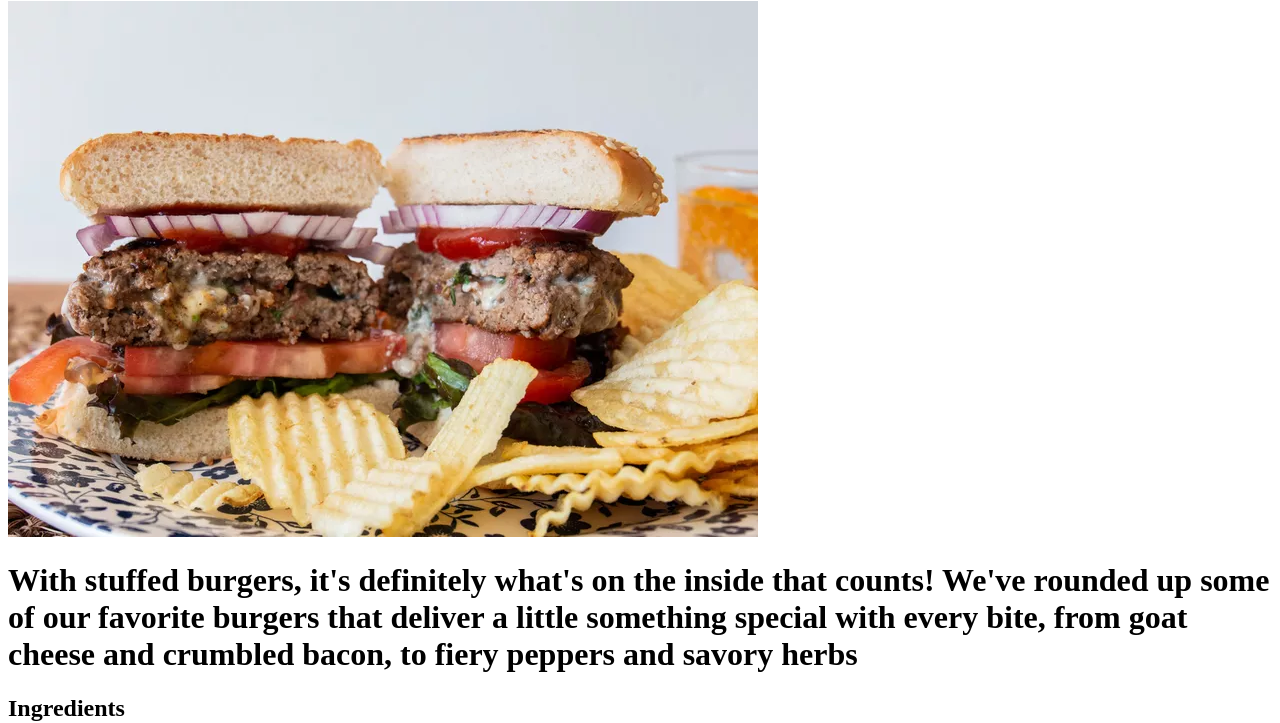
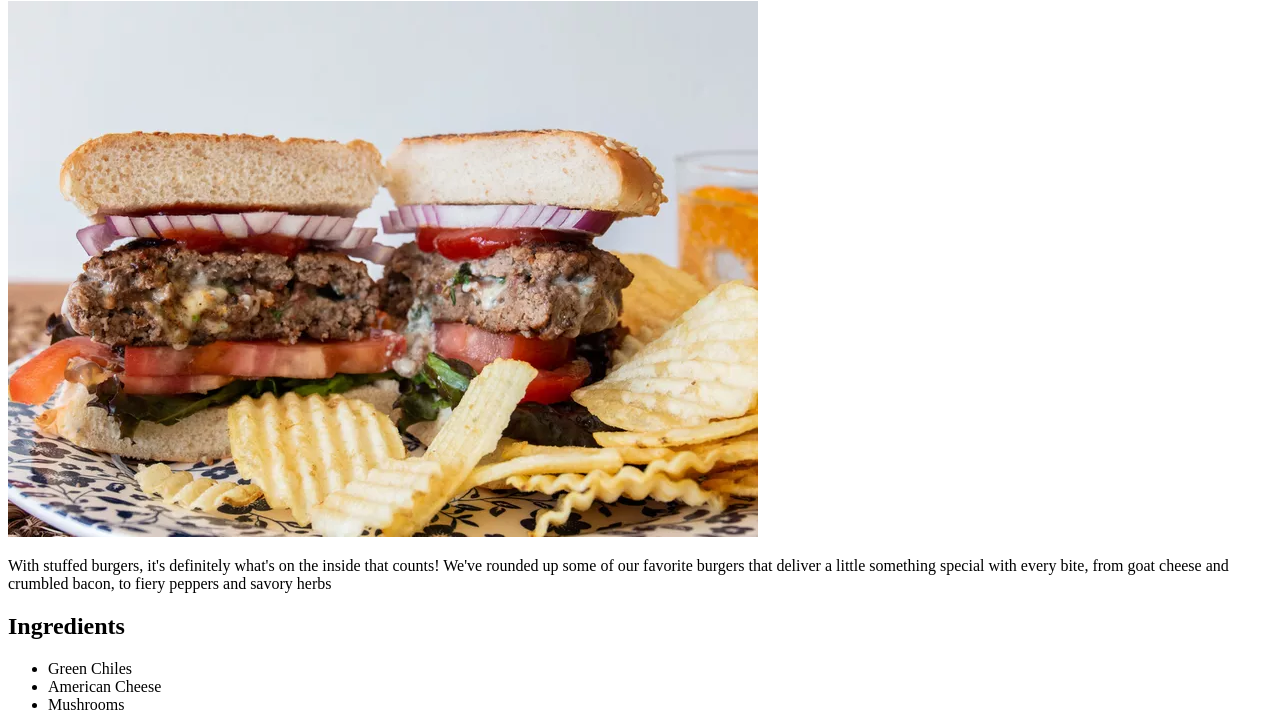
Before and after one commit to mnushin102/Recipe, a plain HTML site: page recipes/stuffed_burgers.html in a window 1280 px wide. Shown: the part 79-802 px from the top of the page. Drawn offline with Linux system fonts and the light colour scheme.

Commit message:
I have changed the description from headers into paragraphs under the images for each recipe page

```diff
--- a/recipes/stuffed_burgers.html
+++ b/recipes/stuffed_burgers.html
@@ -5,11 +5,11 @@
 
         <img src="stuffed_burgers.jpg">
 
-        <h1>
+        <p>
             With stuffed burgers, it's definitely what's on the inside that counts!
             We've rounded up some of our favorite burgers that deliver a little something special with every bite,
             from goat cheese and crumbled bacon, to fiery peppers and savory herbs
-        </h1>
+        </p>
 
        <h2>Ingredients</h2>
        <ul>
```
Also changed, not shown: recipes/hot_and_sour_soup.html (+2 -2 lines), recipes/spaghetti.html (+2 -2 lines).
